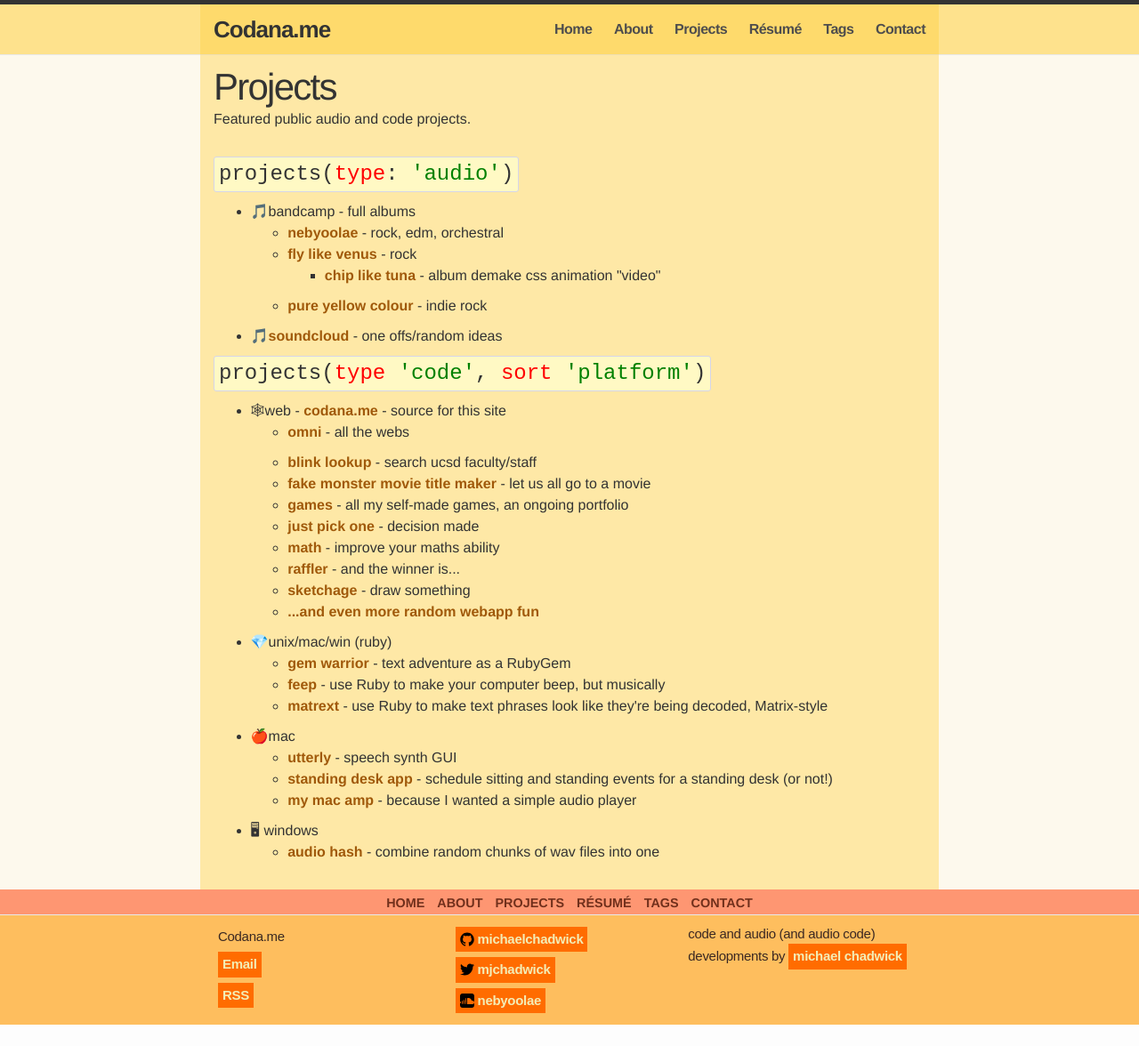
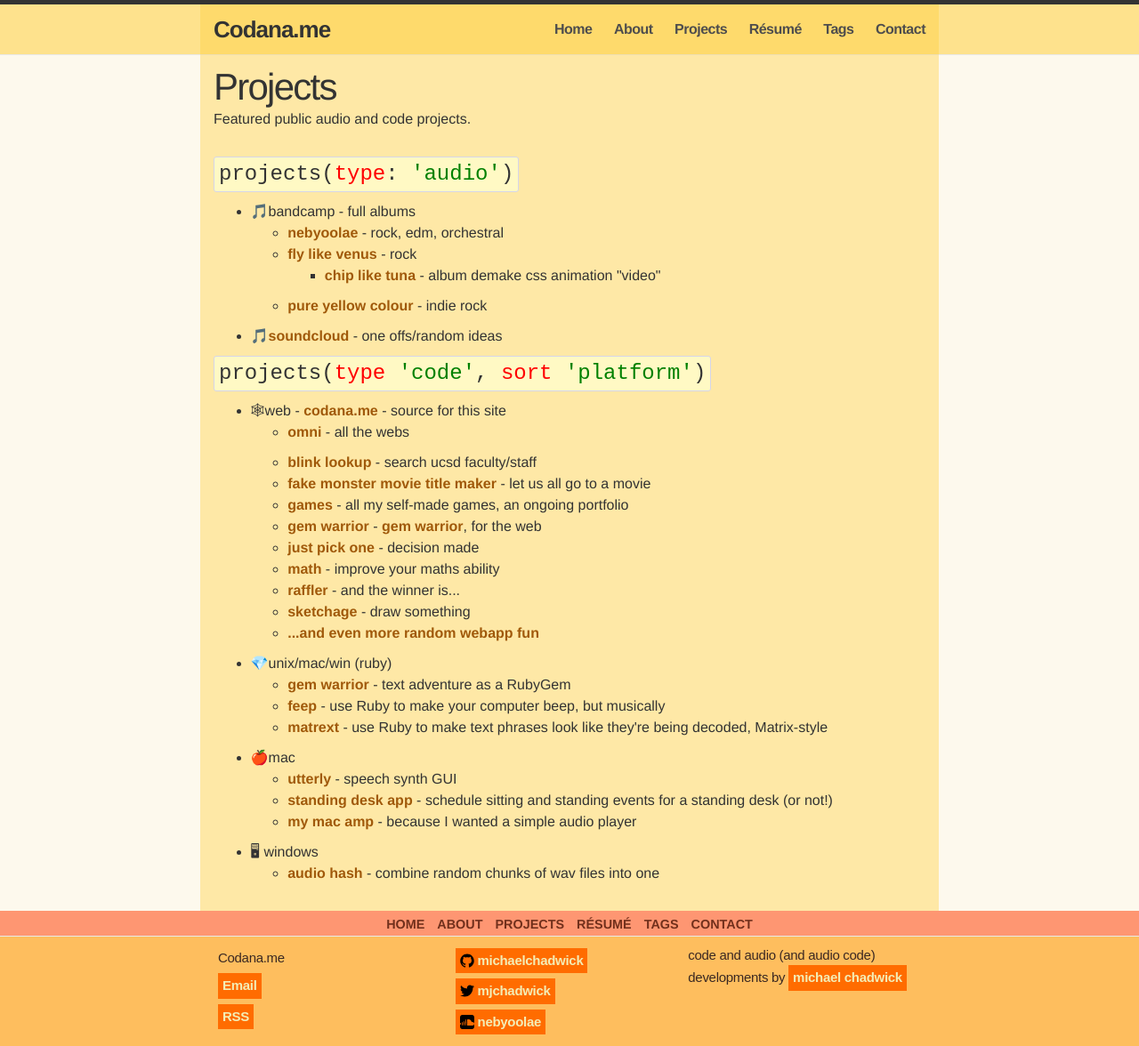
Before and after one commit to michaelchadwick/codana.me, a Jekyll site: the page built from projects/index.html, in a window 1280 px wide. Shown: the whole page at 89% size. Built offline with Jekyll 4.4.1, drawn with Linux system fonts in a browser that asks for light colours; nearby versions of some CDN libraries; before the commit the page ends 1152 px from its top, so only the background shows below that.

Commit message:
added gw app to projects

```diff
--- a/projects/index.html
+++ b/projects/index.html
@@ -32,6 +32,7 @@ subtitle: Featured public audio and code projects.
         <li><a href="/blink">blink lookup</a> - search ucsd faculty/staff</li>
         <li><a href="/fmm">fake monster movie title maker</a> - let us all go to a movie</li>
         <li><a href="/games">games</a> - all my self-made games, an ongoing portfolio</li>
+        <li><a href="/gw">gem warrior</a> - <a href="{{ site.gh_link }}/gemwarrior">gem warrior</a>, for the web</li>
         <li><a href="/jpo">just pick one</a> - decision made</li>
         <li><a href="/math">math</a> - improve your maths ability</li>
         <li><a href="/raffler">raffler</a> - and the winner is...</li>
```
